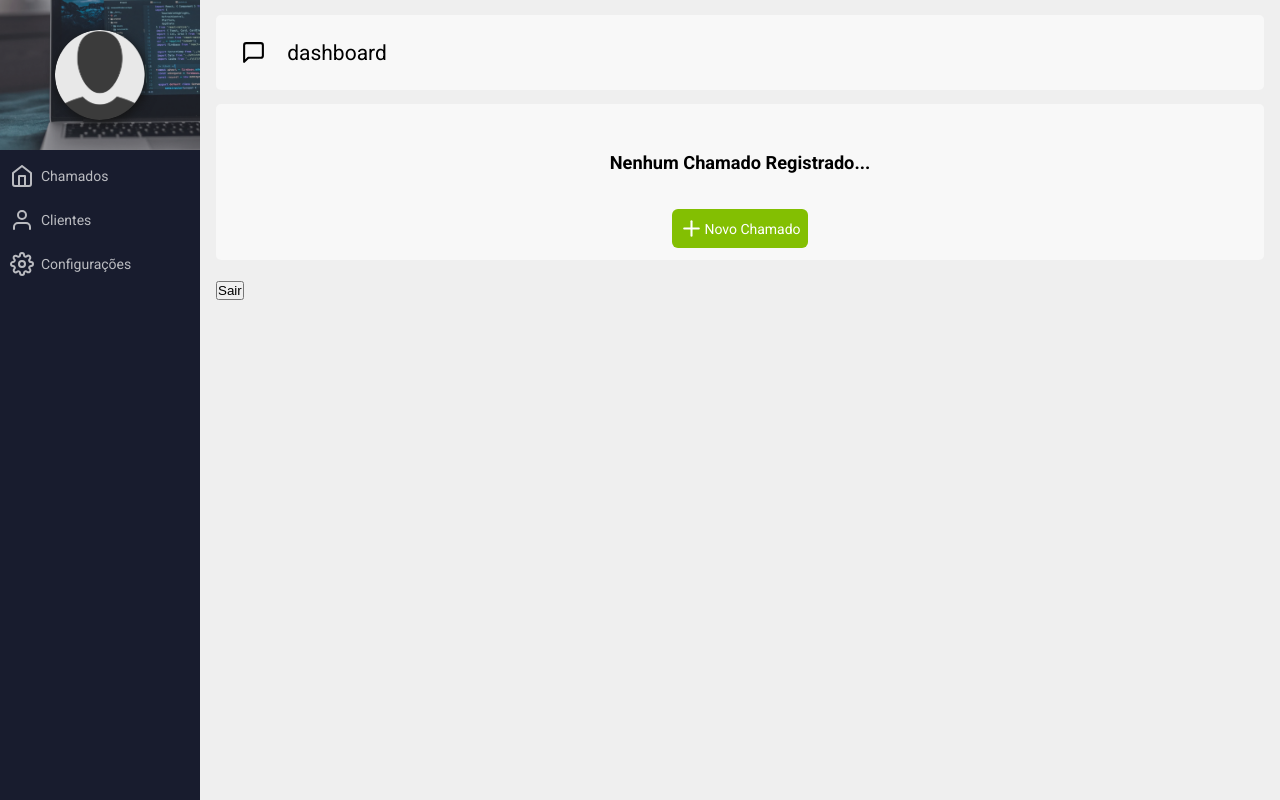
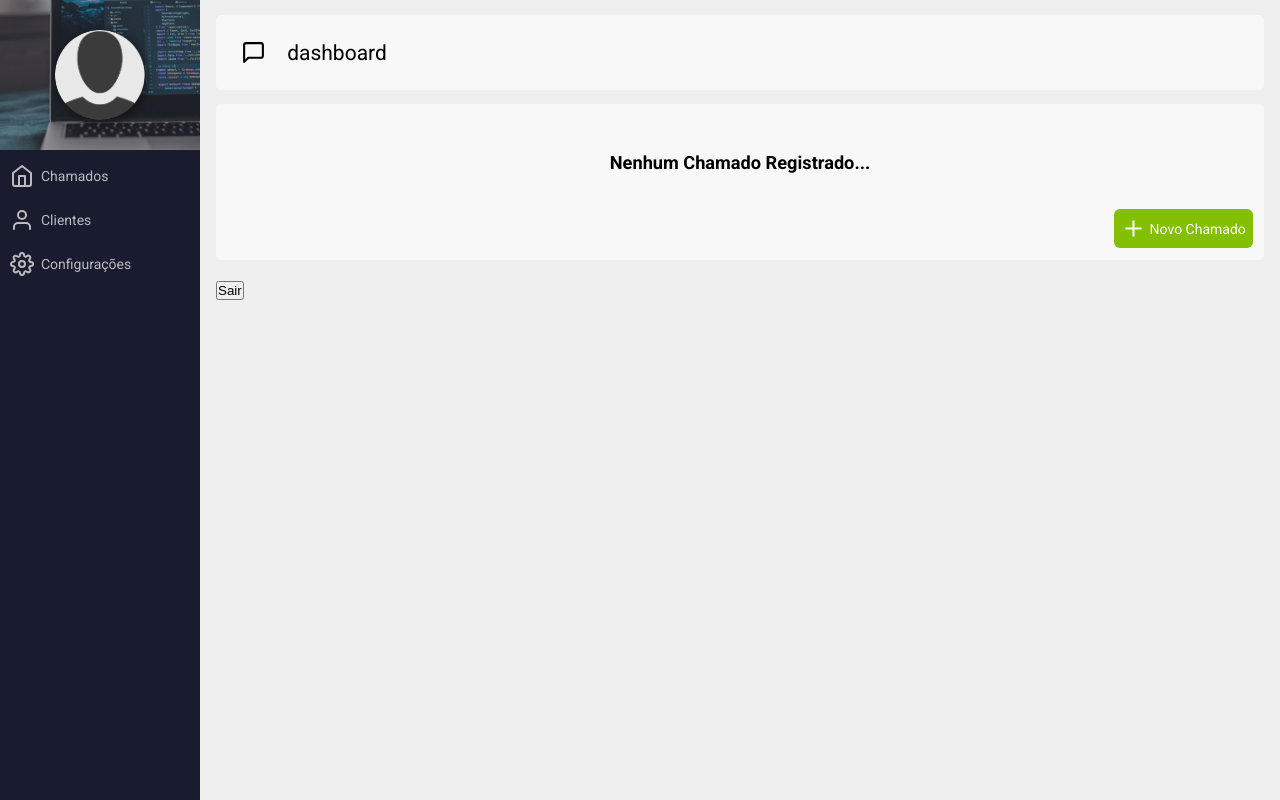
Before and after one commit to victor-magaldi/sistema-chamados-react, a React (Create React App) app: page /dashboard in a window 1280 px wide. Built offline with nearby package versions, Linux system fonts and the light colour scheme; no server answers; sample sign-in values are in the browser's storage.

Commit message:
style button

```diff
--- a/src/pages/Dashboard/Dashboard.module.css
+++ b/src/pages/Dashboard/Dashboard.module.css
@@ -28,9 +28,11 @@
   border: 0;
   padding: 0.5em;
   display: flex;
+  gap: 4px;
   align-items: center;
   border-radius: 6px;
   transition: 0.3s ease-in-out;
+  align-self: flex-end;
 }
 .new:hover {
   background: #5fd204;
```
